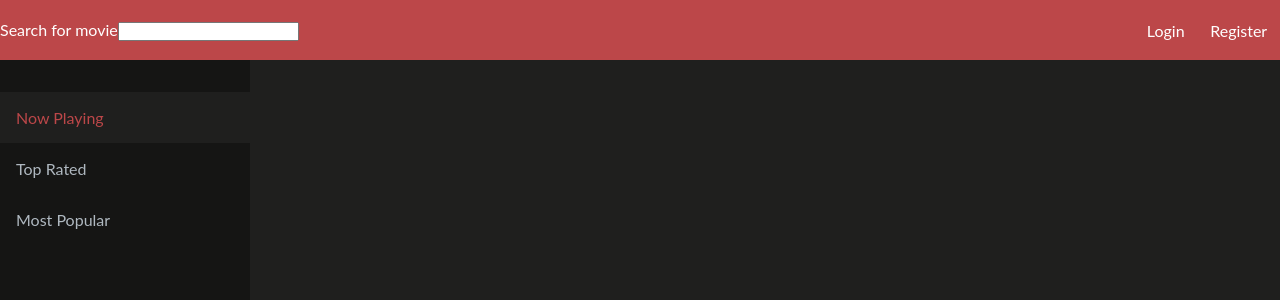
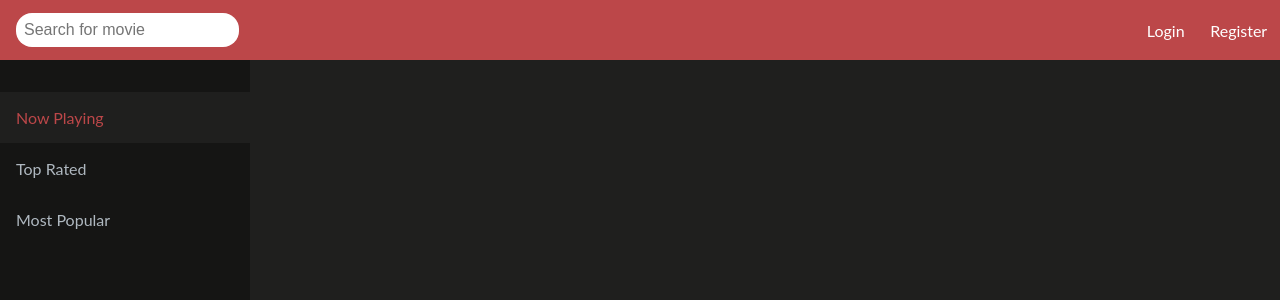
Before and after one commit to j-zuckerman/WatchList, a React (Create React App) app: page /#/ in a window 1280 px wide. Shown: the top 300 px of the page. Built offline with nearby package versions, Linux system fonts and the light colour scheme; no server answers; the HTML template or start-up script is replaced by a standard one.

Commit message:
change search bar

```diff
--- a/src/components/Cast/Cast.module.css
+++ b/src/components/Cast/Cast.module.css
@@ -1,6 +1,6 @@
 .container {
   display: flex;
-  max-width: 600px;
+
   margin-top: 2rem;
 }
 
--- a/src/components/Searchbar/Searchbar.module.css
+++ b/src/components/Searchbar/Searchbar.module.css
@@ -0,0 +1,13 @@
+.container {
+  display: flex;
+  flex-direction: column;
+  padding: 1em;
+}
+
+.searchbar {
+  background: '#F2F1F9';
+  border: none;
+  padding: 0.5rem;
+  border-radius: 1rem;
+  font-size: 1rem;
+}
--- a/src/components/Searchbar/index.js
+++ b/src/components/Searchbar/index.js
@@ -1,4 +1,5 @@
 import React, { useState } from 'react';
+import styles from './Searchbar.module.css';
 
 export const SearchBar = () => {
   const [searchValue, setSearchValue] = useState('');
@@ -8,9 +9,14 @@ export const SearchBar = () => {
   };
 
   return (
-    <div>
-      <label htmlFor="search">Search for movie</label>
-      <input type="text" value={searchValue} onChange={handleChange} />
+    <div className={styles.container}>
+      <input
+        className={styles.searchbar}
+        type="text"
+        value={searchValue}
+        placeholder="Search for movie"
+        onChange={handleChange}
+      />
     </div>
   );
 };
```
